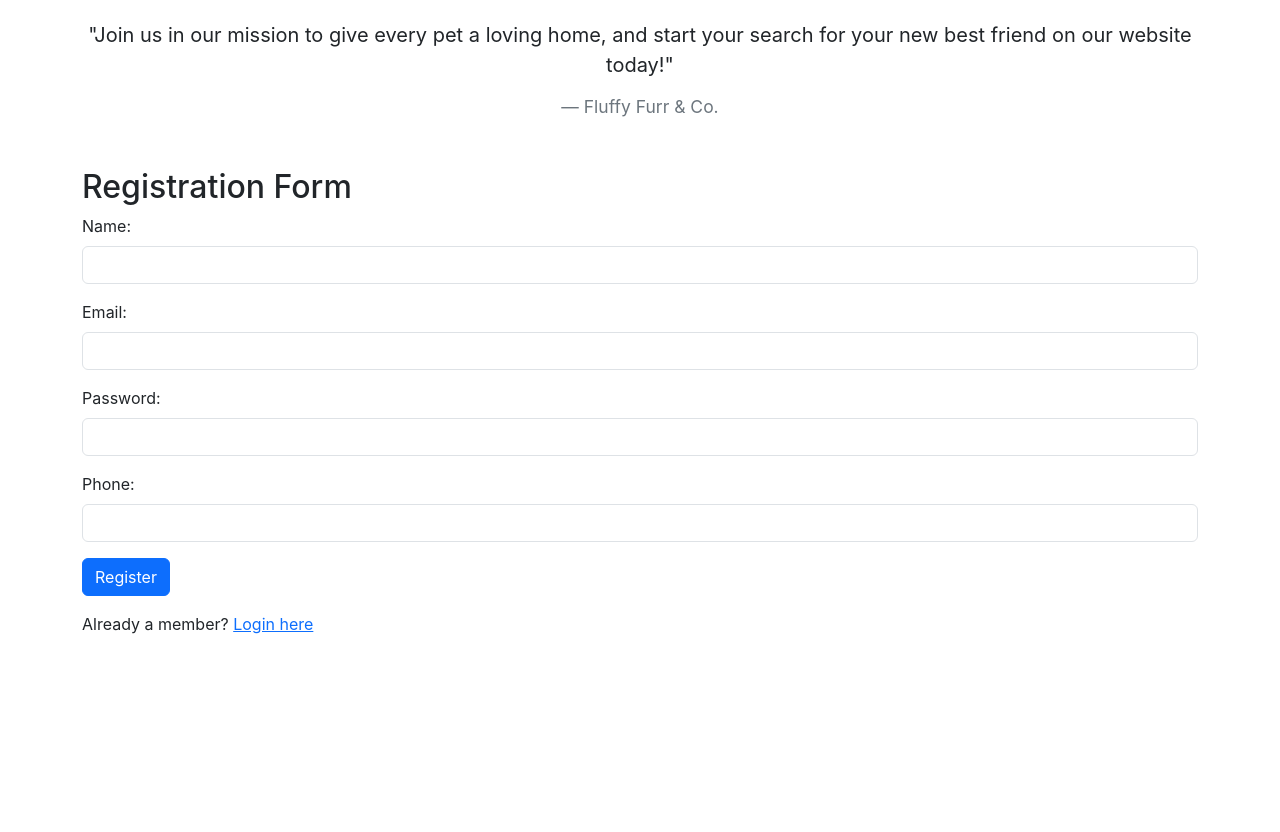
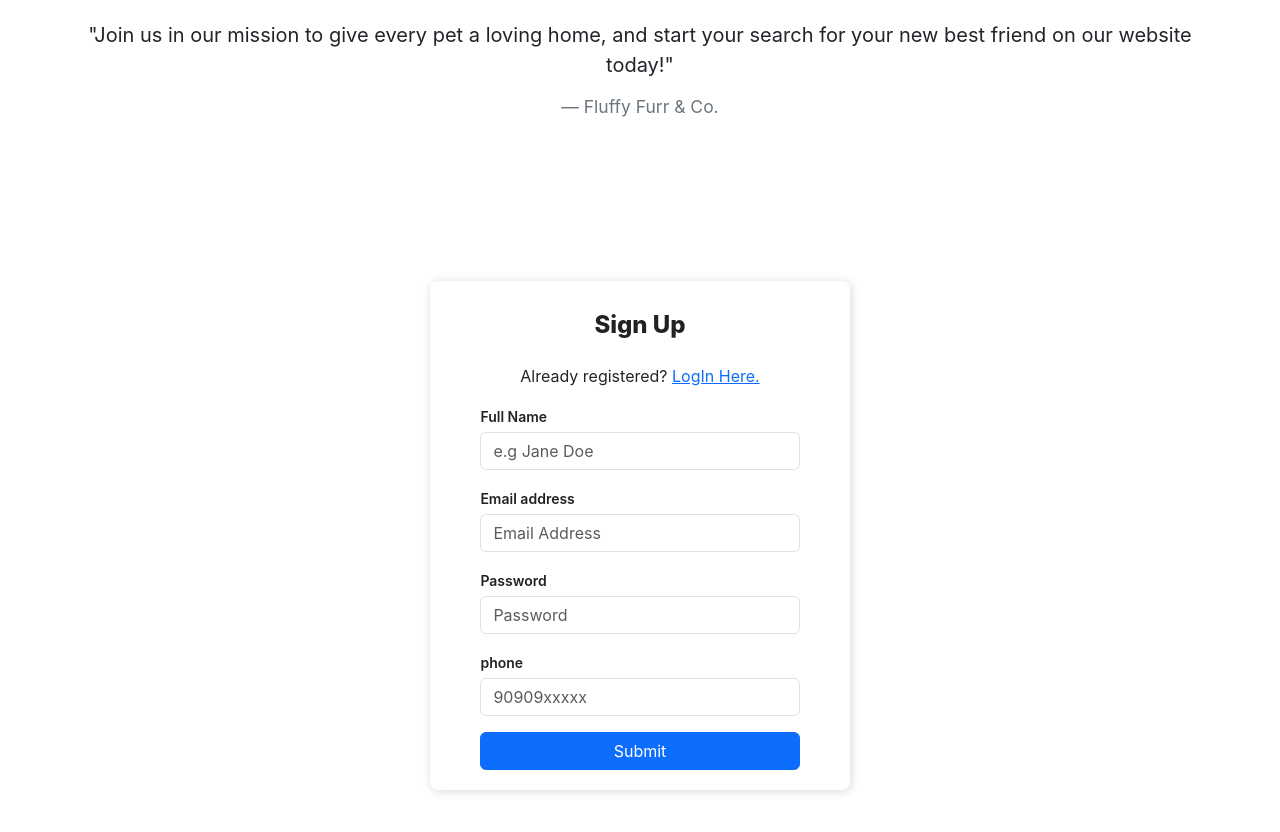
Before and after one commit to saswatbehera10/PetShopUI, a React (Create React App) app in the folder pet-shop-ui/: page /register in a window 1280 px wide. Shown: the part 660-1492 px from the top of the page. Before the commit the page ends 1312 px from the top, so only its background shows below. Built offline with nearby package versions, Linux system fonts and the light colour scheme.

Commit message:
Login & Register

```diff
--- a/pet-shop-ui/src/App.js
+++ b/pet-shop-ui/src/App.js
@@ -4,6 +4,7 @@ import RegistrationForm from "./Components/RegistrationPage";
 import LoginPage from "./Components/LoginPage";
 import Navbar from "./Components/User Components/Navbar";
 import HomePage from "./Components/User Components/HomePage";
+import "./Components/User Components/LoginPage.css";
 
 const App = () => {
   return (
--- a/pet-shop-ui/src/Components/LoginPage.js
+++ b/pet-shop-ui/src/Components/LoginPage.js
@@ -1,5 +1,6 @@
 import React, { useState } from "react";
 import { Link } from "react-router-dom";
+import "./User Components/LoginPage.css";
 
 const LoginPage = () => {
   const [email, setEmail] = useState("");
@@ -12,40 +13,46 @@ const LoginPage = () => {
   };
 
   return (
-    <div className="container mt-5">
-      <h2>Login Page</h2>
-      <form onSubmit={handleSubmit}>
-        <div className="mb-3">
-          <label htmlFor="email" className="form-label">
-            Email:
-          </label>
+    <div className="Auth-form-container">
+      <form className="Auth-form">
+        <div className="Auth-form-content">
+          <h3 className="Auth-form-title">Sign In</h3>
+          <div className="form-group mt-3">
+            <label>Email address</label>
             <input
               type="email"
-            className="form-control"
+              className="form-control mt-1"
+              placeholder="Enter email"
               id="email"
               value={email}
               onChange={(e) => setEmail(e.target.value)}
             />
           </div>
-        <div className="mb-3">
-          <label htmlFor="password" className="form-label">
-            Password:
-          </label>
+          <div className="form-group mt-3">
+            <label>Password</label>
             <input
               type="password"
-            className="form-control"
+              className="form-control mt-1"
+              placeholder="Enter password"
               id="password"
               value={password}
               onChange={(e) => setPassword(e.target.value)}
             />
           </div>
-        <button type="submit" className="btn btn-primary">
-          Login
+          <div className="d-grid gap-2 mt-3">
+            <button
+              type="submit"
+              className="btn btn-primary"
+              onSubmit={handleSubmit}
+            >
+              Submit
             </button>
+          </div>
+          <p className="not-a-member-signup text-right mt-2">
+            Not a member? <Link to="/register">Register Here.</Link>
+          </p>
+        </div>
       </form>
-      <p className="mt-3">
-        Not a member? <Link to="/register">Register here</Link>
-      </p>
     </div>
   );
 };
--- a/pet-shop-ui/src/Components/RegistrationPage.js
+++ b/pet-shop-ui/src/Components/RegistrationPage.js
@@ -1,5 +1,6 @@
 import React, { useState } from "react";
 import { Link } from "react-router-dom";
+import "./User Components/LoginPage.css";
 
 const RegistrationForm = () => {
   const [email, setEmail] = useState("");
@@ -14,64 +15,68 @@ const RegistrationForm = () => {
   };
 
   return (
-    <div className="container mt-5">
-      <h2>Registration Form</h2>
-      <form onSubmit={handleSubmit}>
-        <div className="mb-3">
-          <label htmlFor="name" className="form-label">
-            Name:
-          </label>
+    <div className="Auth-form-container">
+      <form className="Auth-form">
+        <div className="Auth-form-content">
+          <h3 className="Auth-form-title">Sign Up</h3>
+          <div className="text-center">
+            Already registered? <Link to="/login">LogIn Here.</Link>
+          </div>
+          <div className="form-group mt-3">
+            <label>Full Name</label>
             <input
-            type="name"
-            className="form-control"
+              type="text"
+              className="form-control mt-1"
+              placeholder="e.g Jane Doe"
               id="name"
               value={name}
               onChange={(e) => setName(e.target.value)}
             />
           </div>
-        <div className="mb-3">
-          <label htmlFor="email" className="form-label">
-            Email:
-          </label>
+          <div className="form-group mt-3">
+            <label>Email address</label>
             <input
               type="email"
-            className="form-control"
+              className="form-control mt-1"
+              placeholder="Email Address"
               id="email"
               value={email}
               onChange={(e) => setEmail(e.target.value)}
             />
           </div>
-        <div className="mb-3">
-          <label htmlFor="password" className="form-label">
-            Password:
-          </label>
+          <div className="form-group mt-3">
+            <label>Password</label>
             <input
               type="password"
-            className="form-control"
+              className="form-control mt-1"
+              placeholder="Password"
               id="password"
               value={password}
               onChange={(e) => setPassword(e.target.value)}
             />
           </div>
-        <div className="mb-3">
-          <label htmlFor="phone" className="form-label">
-            Phone:
-          </label>
+          <div className="form-group mt-3">
+            <label>phone</label>
             <input
               type="phone"
-            className="form-control"
+              className="form-control mt-1"
+              placeholder="90909xxxxx"
               id="phone"
               value={phone}
               onChange={(e) => setPhone(e.target.value)}
             />
           </div>
-        <button type="submit" className="btn btn-primary">
-          Register
+          <div className="d-grid gap-2 mt-3">
+            <button
+              type="submit"
+              className="btn btn-primary"
+              onSubmit={handleSubmit}
+            >
+              Submit
             </button>
+          </div>
+        </div>
       </form>
-      <p className="mt-3">
-        Already a member? <Link to="/login">Login here</Link>
-      </p>
     </div>
   );
 };
--- /dev/null
+++ b/pet-shop-ui/src/Components/User Components/LoginPage.css
@@ -0,0 +1,39 @@
+.App {
+  background-color: white;
+}
+
+.Auth-form-container {
+  display: flex;
+  justify-content: center;
+  align-items: center;
+  width: 100vw;
+  height: 100vh;
+}
+
+.Auth-form {
+  width: 420px;
+  box-shadow: rgb(0 0 0 / 16%) 1px 1px 10px;
+  padding-top: 30px;
+  padding-bottom: 20px;
+  border-radius: 8px;
+  background-color: white;
+}
+
+.Auth-form-content {
+  padding-left: 12%;
+  padding-right: 12%;
+}
+
+.Auth-form-title {
+  text-align: center;
+  margin-bottom: 1em;
+  font-size: 24px;
+  color: rgb(34, 34, 34);
+  font-weight: 800;
+}
+
+label {
+  font-size: 14px;
+  font-weight: 600;
+  color: rgb(34, 34, 34);
+}
```
Lines whose indentation alone changed are shown as unchanged.
